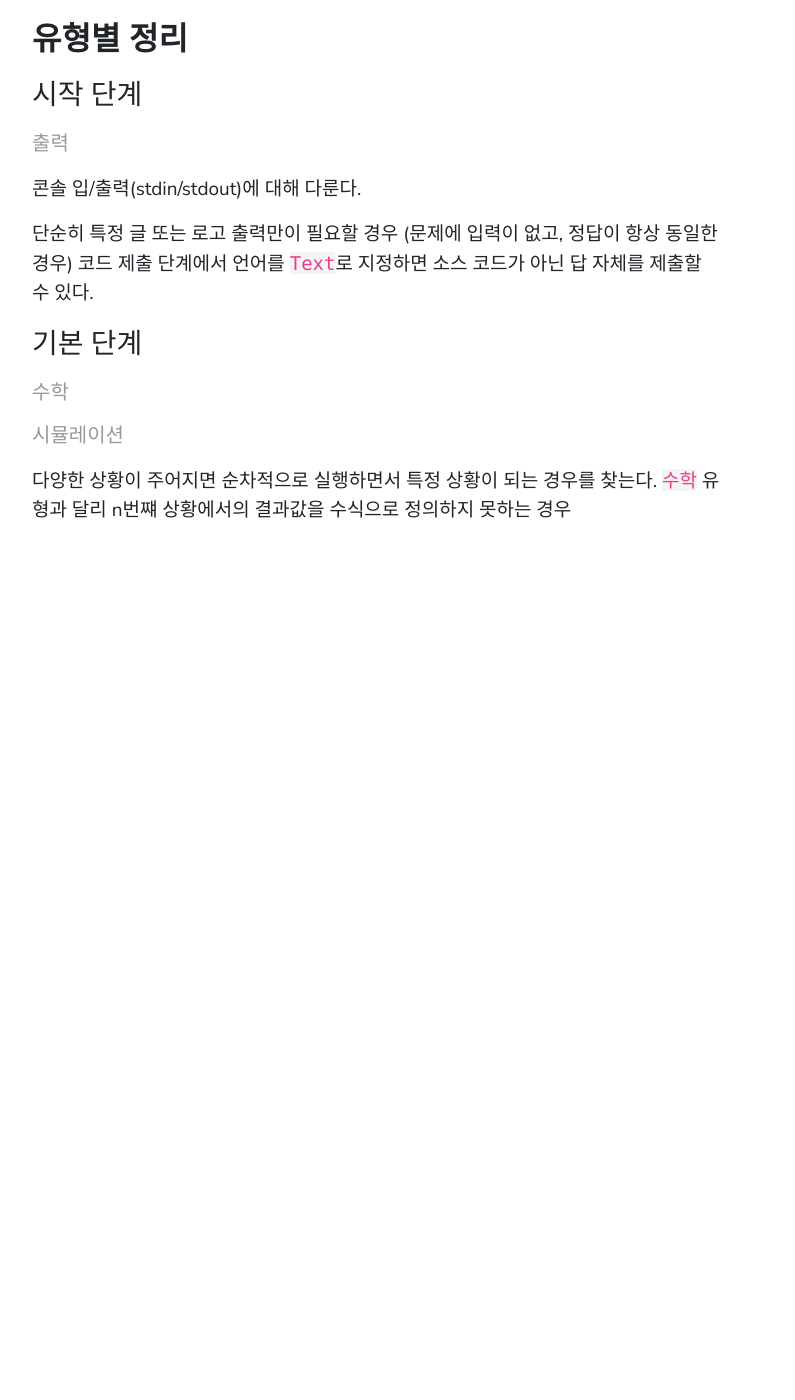
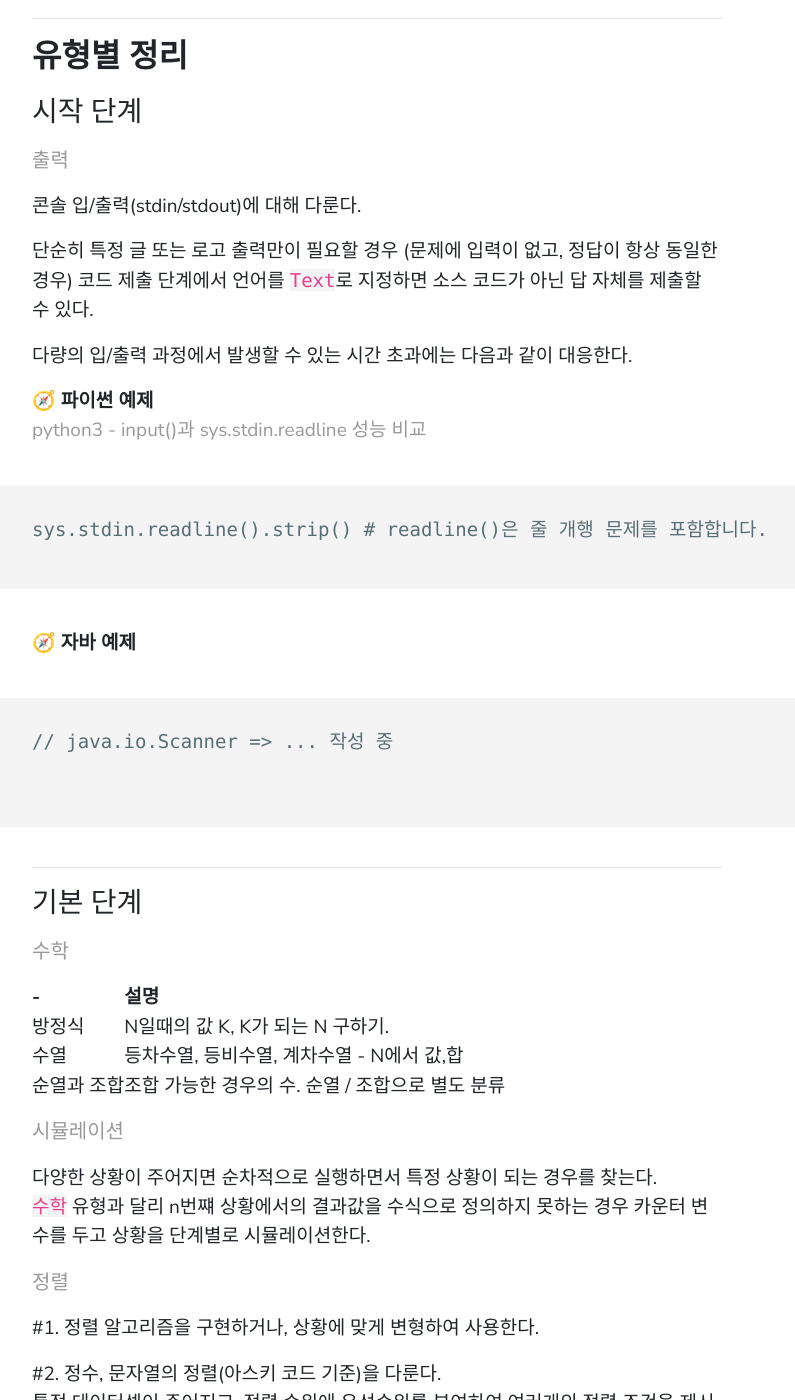
Before and after one commit to live2skull/blog.live2skull.kr, a Jekyll site: the page built from _posts/algorithm/2020-04-01-algorithm.markdown, in a window 1280 px wide and 1400 px high, scrolled down 583 px. Shown: the whole window, without its empty margins (83-878 px from the left). Built offline with Jekyll 4.4.1, drawn with Linux system fonts in a browser that asks for light colours; before the commit the page ends 1125 px from its top, so only the background shows below that; some of the changed text lies outside the part shown.

Commit message:
알고리즘 유형별 정리 - 내용이 많이 않은 분류는 한 페이지에 그대로 넣어서 예제 코드를 추가

````diff
--- a/_posts/algorithm/2020-04-01-algorithm.markdown
+++ b/_posts/algorithm/2020-04-01-algorithm.markdown
@@ -10,6 +10,7 @@ categories: python pip algorithm
 
 [백준 - 분류별 태그](https://www.acmicpc.net/problem/tags)
 
+----
 
 ## 유형별 정리
 
@@ -21,14 +22,75 @@ categories: python pip algorithm
 
 단순히 특정 글 또는 로고 출력만이 필요할 경우 (문제에 입력이 없고, 정답이 항상 동일한 경우) 코드 제출 단계에서 언어를 `Text`로 지정하면 소스 코드가 아닌 답 자체를 제출할 수 있다.
 
+다량의 입/출력 과정에서 발생할 수 있는 시간 초과에는 다음과 같이 대응한다.
+
+**🧭 파이썬 예제**
+[python3 - input()과 sys.stdin.readline 성능 비교](https://stackoverflow.com/questions/22623528/sys-stdin-readline-and-input-which-one-is-faster-when-reading-lines-of-inpu)
+```
+sys.stdin.readline().strip() # readline()은 줄 개행 문제를 포함합니다.
+```
+
+**🧭 자바 예제**
+```
+// java.io.Scanner => ... 작성 중
+
+```
+
+
+----
 
 ### 기본 단계
 
 #### [수학](https://www.acmicpc.net/problem/tag/%EC%B6%9C%EB%A0%A5)
 
-
+|-|설명|
+|---|-----|
+|방정식|N일때의 값 K, K가 되는 N 구하기.|
+|수열|등차수열, 등비수열, 계차수열 - N에서 값,합|
+|순열과 조합|조합 가능한 경우의 수. 순열 / 조합으로 별도 분류|
 
 #### [시뮬레이션](https://www.acmicpc.net/problem/tag/%EC%8B%9C%EB%AE%AC%EB%A0%88%EC%9D%B4%EC%85%98)
 
 다양한 상황이 주어지면 순차적으로 실행하면서 특정 상황이 되는 경우를 찾는다.
-`수학` 유형과 달리 n번쨰 상황에서의 결과값을 수식으로 정의하지 못하는 경우
+`수학` 유형과 달리 n번쨰 상황에서의 결과값을 수식으로 정의하지 못하는 경우 카운터 변수를 두고 상황을 단계별로 시뮬레이션한다.
+
+
+#### [정렬](https://www.acmicpc.net/problem/tag/%EC%A0%95%EB%A0%AC)
+
+
+
+\#1. 정렬 알고리즘을 구현하거나, 상황에 맞게 변형하여 사용한다.
+
+\#2. 정수, 문자열의 정렬(아스키 코드 기준)을 다룬다.
+특정 데이터셋이 주어지고, 정렬 순위에 우선순위를 부여하여 여러개의 정렬 조건을 제시할 수 있다.
+
+**🧭 파이썬 예제**
+```
+# 이름, 나이, 점수의 데이터셋
+dset = [
+  ('live2skull', 24, 100),
+  ('Gap', 20, 82),
+  ('eul', 20, 92)
+]
+
+# 나이 순 오름차순 정렬.
+dset.sort(key=lambda x: x[1])
+
+# 이름 오름차순, 점수 오름차순, 나이 내림차순 정렬. 정수의 부호를 변경하여 대소관계가 변경된다.
+dset.sort(key=lambda x: (x[0], x[2], -x[1]))
+```
+
+**🧭 자바 예제**
+```
+작성중입니다. 😅
+```
+
+#### [다이나믹 프로그래밍](https://www.acmicpc.net/problem/tag/%EB%8B%A4%EC%9D%B4%EB%82%98%EB%AF%B9%20%ED%94%84%EB%A1%9C%EA%B7%B8%EB%9E%98%EB%B0%8D)
+
+
+
+
+----
+
+### 고급 단계
+정답률이 낮거나, 상대적으로 답안 제출이 낮은 유형 위주로 정리하였음.
````
